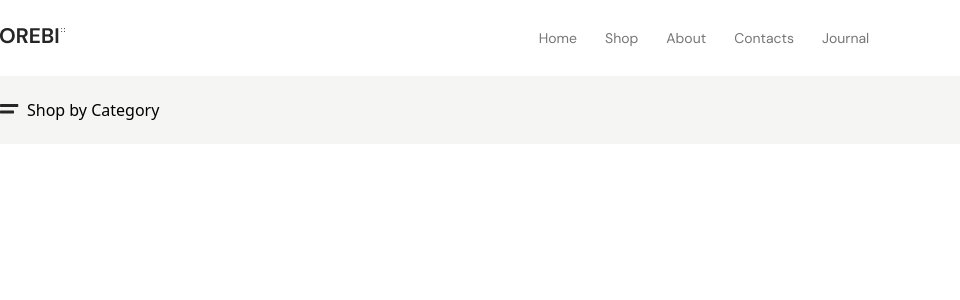
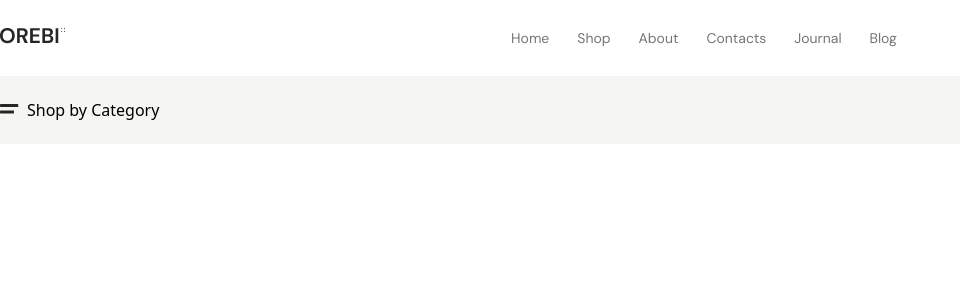
Before and after one commit to Afridul369/Ecommerce, a React (Vite) app: page / in a window 1280 px wide. Shown: the top 300 px of the page, without its empty margins (0-960 px from the left). Built offline with nearby package versions, Linux system fonts and the light colour scheme.

Commit message:
added blog

```diff
--- a/src/componants/Navbar.jsx
+++ b/src/componants/Navbar.jsx
@@ -22,6 +22,7 @@ const Navbar = () => {
                 <Menu menuname={'About'}/>
                 <Menu menuname={'Contacts'}/>
                 <Menu menuname={'Journal'}/>
+                <Menu menuname={'Blog'}/>
             </Flex>
         </div>
     </Flex>
```
